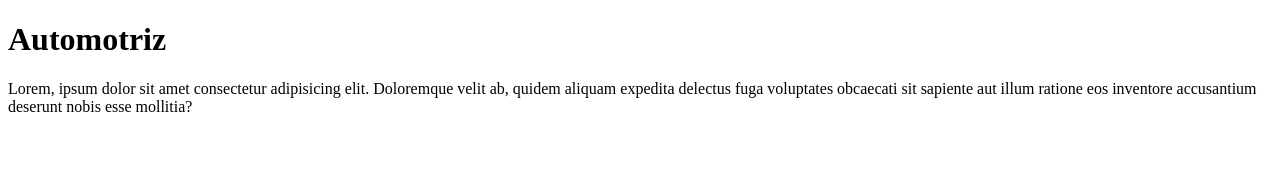
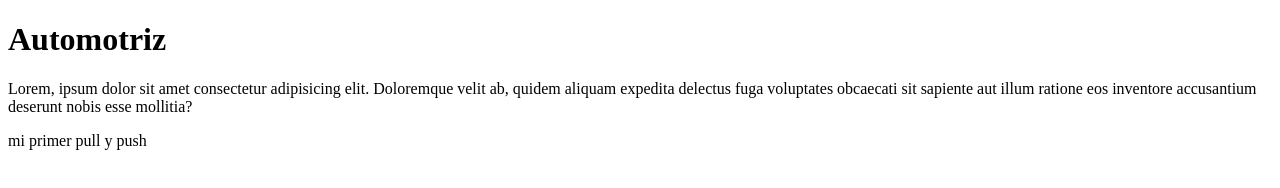
Before and after one commit to SimonArias77/automotoriz_RIWI, a plain HTML site: page index.html in a window 1280 px wide. Drawn offline with Linux system fonts and the light colour scheme.

Commit message:
mi primer pull y push

```diff
--- a/index.html
+++ b/index.html
@@ -14,6 +14,7 @@
         sapiente aut illum ratione eos inventore accusantium deserunt nobis esse
         mollitia?
       </p>
+      <p>mi primer pull y push</p>
     </head>
   </body>
 </html>
```
